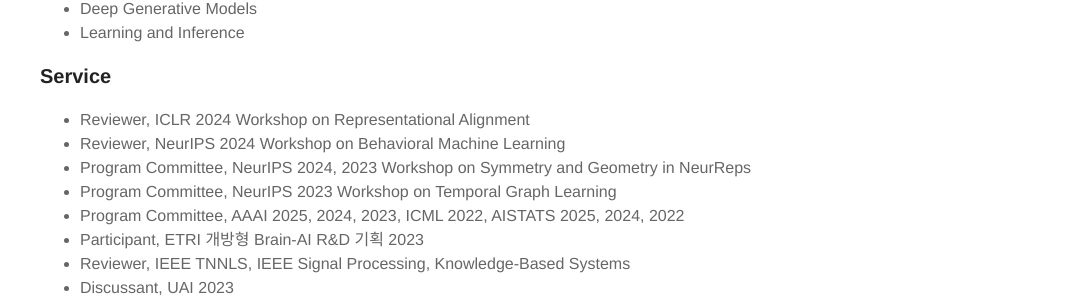
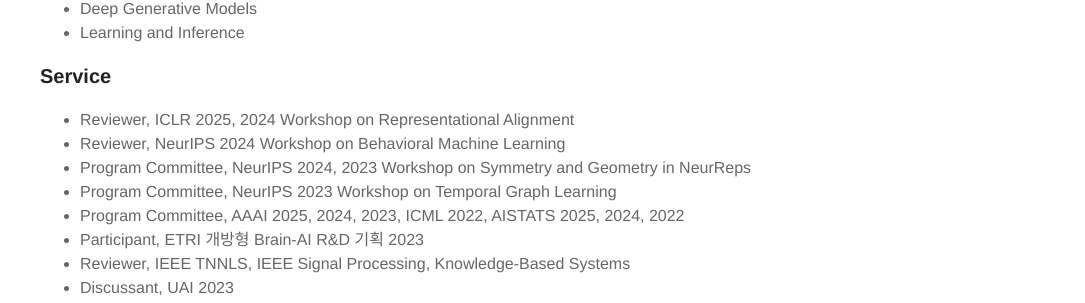
Before and after one commit to kijungyoon/kijungyoon.github.io, a Jekyll site: the page built from teaching.md, in a window 1280 px wide. Shown: the part 291-594 px from the top of the page, without its empty margins (195-1280 px from the left). Built offline with Jekyll 4.4.1, drawn with Linux system fonts in a browser that asks for light colours.

Commit message:
Update teaching.md

```diff
--- a/teaching.md
+++ b/teaching.md
@@ -16,7 +16,7 @@
 
 <h3>Service</h3>
 <ul>
-<li>Reviewer, ICLR 2024 Workshop on Representational Alignment</li>
+<li>Reviewer, ICLR 2025, 2024 Workshop on Representational Alignment</li>
 <li>Reviewer, NeurIPS 2024 Workshop on Behavioral Machine Learning</li>
 <li>Program Committee, NeurIPS 2024, 2023 Workshop on Symmetry and Geometry in NeurReps</li>
 <li>Program Committee, NeurIPS 2023 Workshop on Temporal Graph Learning</li>
```
